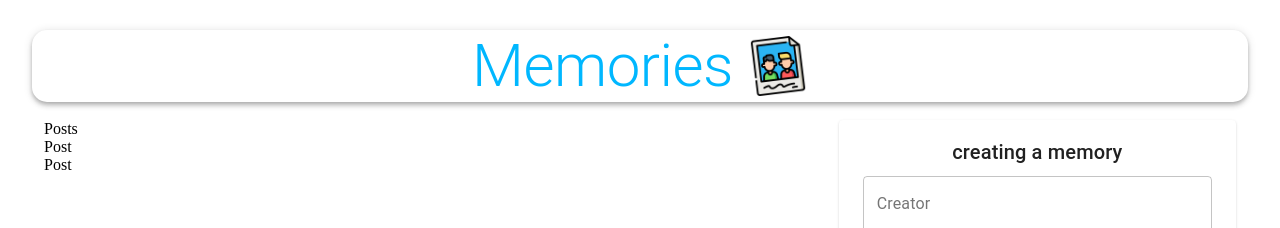
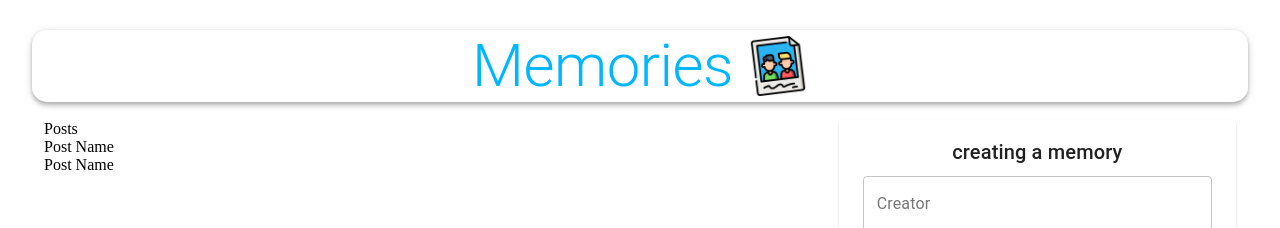
Before and after one commit to adityap90/booksread, a React (Create React App) app in the folder client/: page / in a window 1280 px wide. Shown: the top 228 px of the page. Built offline with nearby package versions, Linux system fonts and the light colour scheme; no server answers.

Commit message:
Update Post.js

```diff
--- a/client/src/Components/Posts/Post/Post.js
+++ b/client/src/Components/Posts/Post/Post.js
@@ -4,7 +4,7 @@ import useStyles from './Styles';
 function Post() {
     const classes = useStyles();
   return (
-    <div>Post</div>
+    <div>Post Name</div>
   )
 }
 
```
